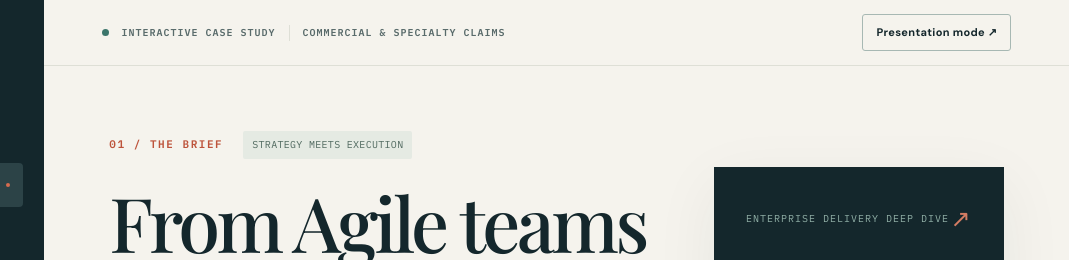
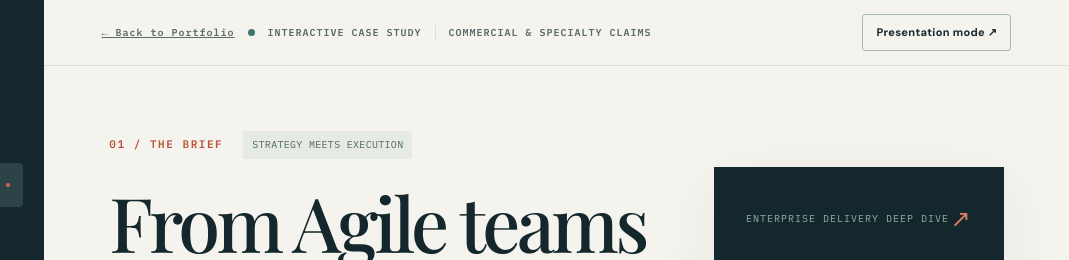
Before and after one commit to sachintechpro/Project-Program-Manager, a plain HTML site: page portfolio-delivery-workbench/claims.html in a window 1280 px wide. Shown: the top 260 px of the page, 211-1280 px from the left. Drawn offline with nearby package versions, Linux system fonts and the light colour scheme; a web font is replaced by a local one.

Commit message:
Add visible return link from Claims deep dive to portfolio explorer

```diff
--- a/portfolio-delivery-workbench/claims.html
+++ b/portfolio-delivery-workbench/claims.html
@@ -30,7 +30,7 @@
 </aside>
 <div class="workspace">
   <header class="topbar">
-    <div class="top-meta"><span class="live-dot" aria-hidden="true"></span><span>INTERACTIVE CASE STUDY</span><span class="top-divider"></span><span>COMMERCIAL & SPECIALTY CLAIMS</span></div>
+    <div class="top-meta"><a class="return-portfolio" href="./index.html#portfolio" aria-label="Back to Portfolio Explorer">← Back to Portfolio</a><span class="live-dot" aria-hidden="true"></span><span>INTERACTIVE CASE STUDY</span><span class="top-divider"></span><span>COMMERCIAL & SPECIALTY CLAIMS</span></div>
     <button class="outline-button" id="presentMode" type="button">Presentation mode <span aria-hidden="true">↗</span></button>
   </header>
   <main id="main">
```
